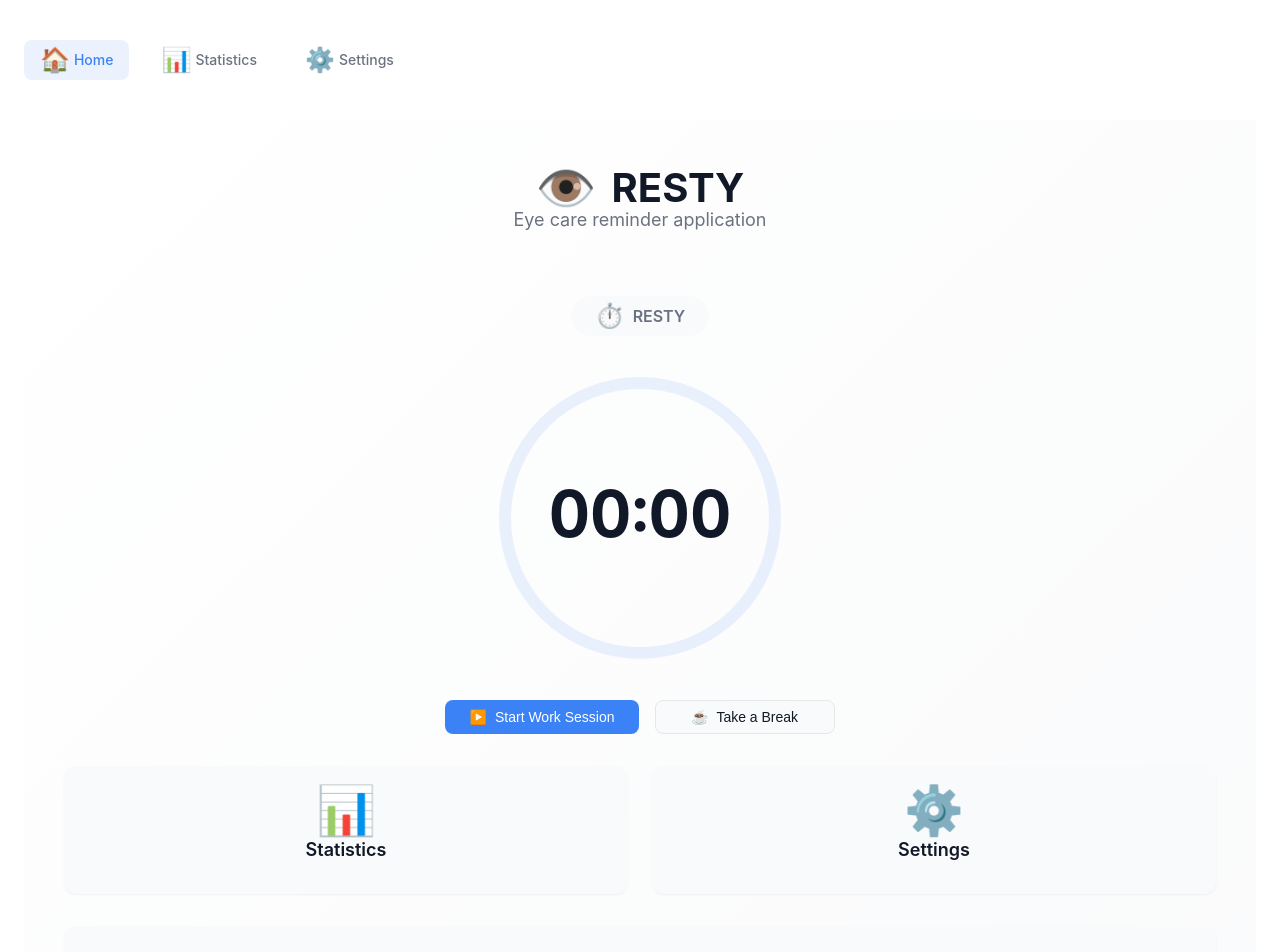
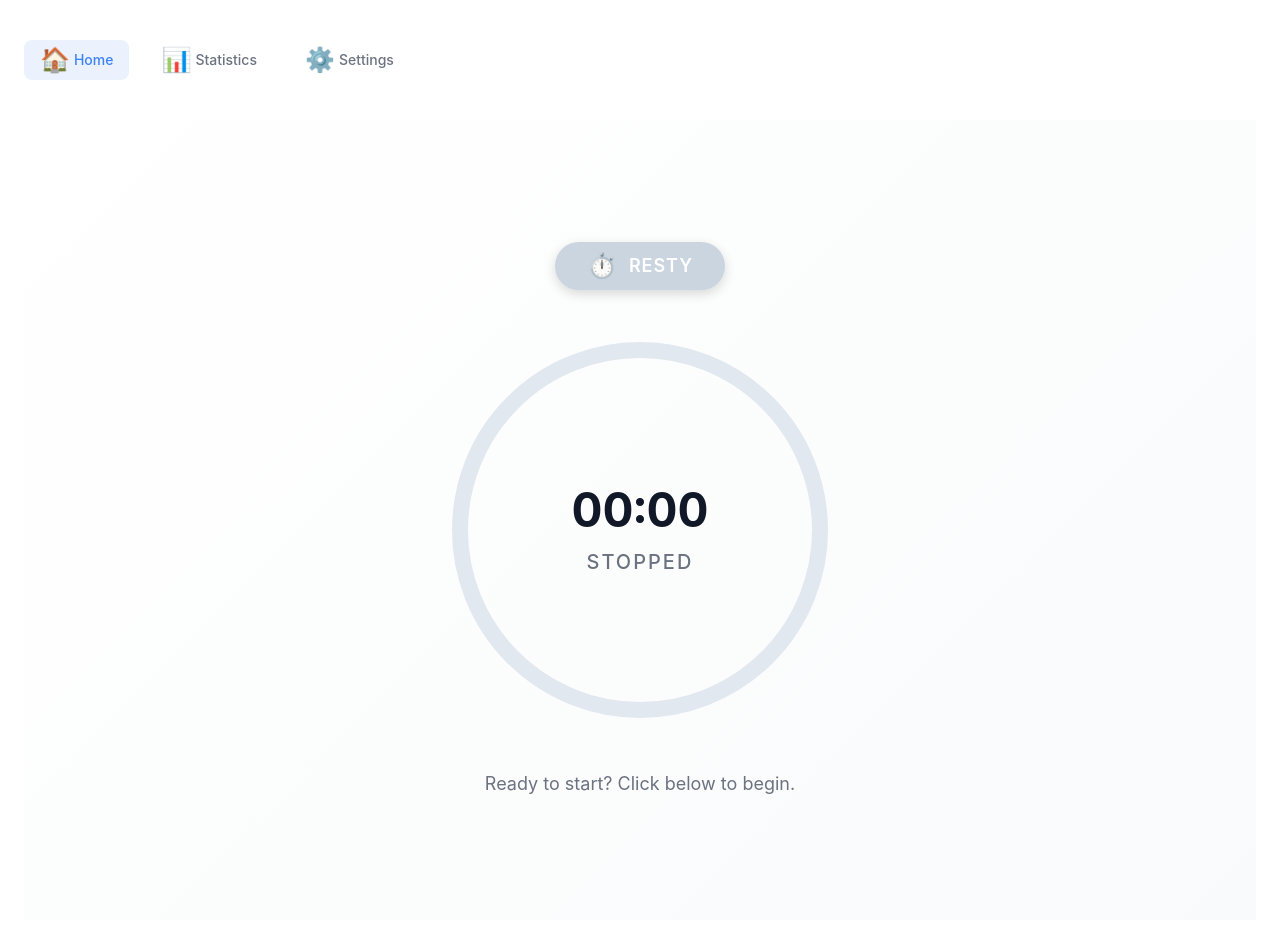
Before and after one commit to youtonghy/RESTY, a React (Vite) app: page / in a window 1280 px wide. Shown: the top 952 px of the page. Built offline with nearby package versions, Linux system fonts and the light colour scheme.

Commit message:
优化休息提醒界面，调整样式和布局，添加跳过和延长休息的按钮功能，同时更新多语言支持的文本内容。

```diff
--- a/break-reminder.html
+++ b/break-reminder.html
@@ -25,7 +25,7 @@
         .container {
             text-align: center;
             padding: 40px;
-            max-width: 600px;
+            max-width: 100%;
         }
 
         .icon {
@@ -44,28 +44,28 @@
         }
 
         h1 {
-            font-size: 48px;
+            font-size: 36px;
             font-weight: 700;
-            margin-bottom: 20px;
+            margin-bottom: 15px;
             text-shadow: 2px 2px 4px rgba(0, 0, 0, 0.2);
         }
 
         p {
-            font-size: 24px;
-            margin-bottom: 30px;
+            font-size: 18px;
+            margin-bottom: 25px;
             opacity: 0.95;
         }
 
         .timer {
-            font-size: 72px;
+            font-size: 64px;
             font-weight: 700;
-            margin: 30px 0;
+            margin: 25px 0;
             font-variant-numeric: tabular-nums;
             text-shadow: 2px 2px 8px rgba(0, 0, 0, 0.3);
         }
 
         .tips {
-            margin-top: 40px;
+            margin-top: 30px;
             padding: 20px;
             background: rgba(255, 255, 255, 0.1);
             border-radius: 12px;
@@ -73,8 +73,8 @@
         }
 
         .tips h3 {
-            font-size: 20px;
-            margin-bottom: 15px;
+            font-size: 18px;
+            margin-bottom: 12px;
         }
 
         .tips ul {
@@ -84,9 +84,9 @@
         }
 
         .tips li {
-            font-size: 16px;
-            margin: 8px 0;
-            padding-left: 24px;
+            font-size: 14px;
+            margin: 6px 0;
+            padding-left: 20px;
             position: relative;
         }
 
@@ -95,6 +95,46 @@
             position: absolute;
             left: 0;
             font-weight: bold;
+        }
+
+        .actions {
+            display: flex;
+            gap: 12px;
+            justify-content: center;
+            margin-top: 30px;
+        }
+
+        .btn {
+            padding: 12px 24px;
+            border: none;
+            border-radius: 8px;
+            font-size: 16px;
+            font-weight: 600;
+            cursor: pointer;
+            transition: all 0.3s;
+            display: flex;
+            align-items: center;
+            gap: 8px;
+        }
+
+        .btn-skip {
+            background: rgba(255, 255, 255, 0.2);
+            color: white;
+        }
+
+        .btn-skip:hover {
+            background: rgba(255, 255, 255, 0.3);
+            transform: translateY(-2px);
+        }
+
+        .btn-extend {
+            background: rgba(255, 255, 255, 0.9);
+            color: #667eea;
+        }
+
+        .btn-extend:hover {
+            background: white;
+            transform: translateY(-2px);
         }
 
         .btn-close {
@@ -129,6 +169,17 @@
 
         <div class="timer" id="timer">5:00</div>
 
+        <div class="actions">
+            <button class="btn btn-skip" onclick="skipBreak()">
+                <span>⏭️</span>
+                <span>Skip Break</span>
+            </button>
+            <button class="btn btn-extend" onclick="extendBreak()">
+                <span>⏰</span>
+                <span>+5 Minutes</span>
+            </button>
+        </div>
+
         <div class="tips">
             <h3>Break Tips:</h3>
             <ul>
@@ -143,6 +194,7 @@
     <script>
         const { listen } = window.__TAURI__.event;
         const { appWindow } = window.__TAURI__.window;
+        const { invoke } = window.__TAURI__.core;
 
         let remainingSeconds = 300; // 5 minutes default
 
@@ -163,6 +215,25 @@
             }
         });
 
+        // Skip break and start work
+        async function skipBreak() {
+            try {
+                await invoke('skip_phase');
+                closeWindow();
+            } catch (error) {
+                console.error('Failed to skip:', error);
+            }
+        }
+
+        // Extend break by 5 minutes
+        async function extendBreak() {
+            try {
+                await invoke('extend_phase');
+            } catch (error) {
+                console.error('Failed to extend:', error);
+            }
+        }
+
         // Close window function
         function closeWindow() {
             appWindow.close();
--- a/public/locales/en/translation.json
+++ b/public/locales/en/translation.json
@@ -123,6 +123,13 @@
     "no": "No",
     "minutes": "minutes",
     "seconds": "seconds",
-    "hours": "hours"
+    "hours": "hours",
+    "running": "Running",
+    "stopped": "Stopped"
+  },
+  "dashboard": {
+    "workMessage": "Focus on your work. Take care of your eyes!",
+    "breakMessage": "Relax and rest your eyes for a moment.",
+    "idleMessage": "Ready to start? Click below to begin."
   }
 }
--- a/src/pages/Dashboard.css
+++ b/src/pages/Dashboard.css
@@ -1,109 +1,61 @@
 .dashboard {
+  display: flex;
+  align-items: center;
+  justify-content: center;
+  min-height: 100vh;
+  padding: 20px;
   background: linear-gradient(135deg, var(--color-background) 0%, var(--color-surface) 100%);
 }
 
-.dashboard-header {
-  text-align: center;
-  margin-bottom: var(--spacing-xl);
-  padding: var(--spacing-xl) 0;
+.dashboard .container {
+  max-width: 600px;
+  width: 100%;
 }
 
-.app-logo {
+/* Minimal Timer Display */
+.timer-display-minimal {
   display: flex;
+  flex-direction: column;
   align-items: center;
-  justify-content: center;
-  gap: var(--spacing-md);
-  font-size: 2.5rem;
-  font-weight: 700;
-  color: var(--color-text-primary);
-  margin-bottom: var(--spacing-sm);
+  gap: 40px;
 }
 
-.logo-icon {
-  font-size: 3rem;
-  animation: pulse 2s ease-in-out infinite;
+/* Status Badge */
+.status-badge {
+  display: inline-flex;
+  align-items: center;
+  gap: 12px;
+  padding: 12px 32px;
+  border-radius: 50px;
+  color: white;
+  font-size: 18px;
+  font-weight: 600;
+  box-shadow: 0 4px 12px rgba(0, 0, 0, 0.15);
 }
 
-@keyframes pulse {
-  0%, 100% {
-    transform: scale(1);
-  }
-  50% {
-    transform: scale(1.05);
-  }
+.status-icon {
+  font-size: 24px;
 }
 
-.app-description {
-  font-size: 1.125rem;
-  color: var(--color-text-secondary);
+.status-text {
+  text-transform: uppercase;
+  letter-spacing: 1px;
 }
 
-.timer-display {
-  text-align: center;
-  margin-bottom: var(--spacing-xl);
+/* Timer Circle */
+.timer-circle-container {
+  position: relative;
+  width: 400px;
+  height: 400px;
+  margin: 0 auto;
 }
 
-.timer-status {
-  display: inline-flex;
-  align-items: center;
-  gap: var(--spacing-sm);
-  padding: var(--spacing-sm) var(--spacing-lg);
-  border-radius: 999px;
-  font-weight: 600;
-  margin-bottom: var(--spacing-xl);
-  transition: all 0.3s;
+.timer-svg {
+  width: 100%;
+  height: 100%;
 }
 
-.timer-status-icon {
-  font-size: 1.5rem;
-}
-
-.timer-status.status-work {
-  background: rgba(59, 130, 246, 0.1);
-  color: var(--color-primary);
-}
-
-.timer-status.status-break {
-  background: rgba(16, 185, 129, 0.1);
-  color: var(--color-success);
-}
-
-.timer-status.status-paused {
-  background: rgba(245, 158, 11, 0.1);
-  color: var(--color-warning);
-}
-
-.timer-status.status-idle {
-  background: var(--color-surface);
-  color: var(--color-text-secondary);
-}
-
-.timer-circle-large {
-  position: relative;
-  width: 300px;
-  height: 300px;
-  margin: 0 auto var(--spacing-xl);
-}
-
-.timer-svg-large {
-  width: 100%;
-  height: 100%;
-  color: var(--color-primary);
-}
-
-.status-break .timer-svg-large {
-  color: var(--color-success);
-}
-
-.status-paused .timer-svg-large {
-  color: var(--color-warning);
-}
-
-.timer-progress-large {
-  transition: stroke-dashoffset 1s linear;
-}
-
-.timer-text-large {
+.timer-content {
   position: absolute;
   top: 50%;
   left: 50%;
@@ -111,139 +63,82 @@
   text-align: center;
 }
 
-.timer-time-large {
-  font-size: 4rem;
+.timer-time {
+  font-size: 96px;
   font-weight: 700;
-  color: var(--color-text-primary);
   font-variant-numeric: tabular-nums;
   line-height: 1;
-  margin-bottom: var(--spacing-sm);
+  color: var(--color-text-primary);
+  margin-bottom: 16px;
 }
 
-.timer-label-large {
-  font-size: 1rem;
+.timer-subtitle {
+  font-size: 20px;
+  font-weight: 500;
   color: var(--color-text-secondary);
-  font-weight: 500;
   text-transform: uppercase;
-  letter-spacing: 1px;
+  letter-spacing: 2px;
 }
 
-.timer-controls {
-  display: flex;
-  gap: var(--spacing-md);
-  justify-content: center;
-  flex-wrap: wrap;
+/* Timer Info */
+.timer-info {
+  text-align: center;
+  max-width: 500px;
+  margin: 0 auto;
 }
 
-.btn-xl {
-  padding: var(--spacing-lg) var(--spacing-xl);
-  font-size: 1.125rem;
-  min-width: 180px;
+.timer-hint {
+  font-size: 18px;
+  line-height: 1.6;
+  color: var(--color-text-secondary);
+  margin: 0;
 }
 
-.btn-icon {
-  margin-right: var(--spacing-sm);
+/* Responsive Design */
+@media (max-width: 768px) {
+  .timer-circle-container {
+    width: 300px;
+    height: 300px;
   }
 
-.quick-actions {
-  display: grid;
-  grid-template-columns: repeat(auto-fit, minmax(200px, 1fr));
-  gap: var(--spacing-lg);
-  margin-bottom: var(--spacing-xl);
+  .timer-time {
+    font-size: 72px;
   }
 
-.quick-action-card {
-  background: var(--color-surface);
-  padding: var(--spacing-xl);
-  border-radius: var(--radius-lg);
-  text-align: center;
-  text-decoration: none;
-  color: var(--color-text-primary);
-  box-shadow: var(--shadow-sm);
-  transition: all 0.3s;
-  cursor: pointer;
+  .timer-subtitle {
+    font-size: 16px;
   }
 
-.quick-action-card:hover {
-  transform: translateY(-4px);
-  box-shadow: var(--shadow-md);
-  background: var(--color-surface-hover);
+  .status-badge {
+    font-size: 16px;
+    padding: 10px 24px;
   }
 
-.quick-action-icon {
-  font-size: 3rem;
-  margin-bottom: var(--spacing-md);
+  .status-icon {
+    font-size: 20px;
   }
 
-.quick-action-label {
-  font-weight: 600;
-  font-size: 1.125rem;
+  .timer-hint {
+    font-size: 16px;
+  }
 }
 
-.info-cards {
-  margin-bottom: var(--spacing-xl);
-}
-
-.info-card {
-  background: var(--color-surface);
-  padding: var(--spacing-xl);
-  border-radius: var(--radius-lg);
-  box-shadow: var(--shadow-sm);
-}
-
-.info-card-title {
-  font-size: 1.25rem;
-  font-weight: 600;
-  margin-bottom: var(--spacing-md);
-  color: var(--color-text-primary);
-}
-
-.info-list {
-  list-style: none;
-  padding: 0;
-}
-
-.info-list li {
-  padding: var(--spacing-sm) 0;
-  padding-left: var(--spacing-lg);
-  position: relative;
-  color: var(--color-text-secondary);
-  line-height: 1.6;
-}
-
-.info-list li::before {
-  content: '✓';
-  position: absolute;
-  left: 0;
-  color: var(--color-success);
-  font-weight: 700;
-}
-
-/* Responsive */
-@media (max-width: 768px) {
-  .app-logo {
-    font-size: 2rem;
-  }
-
-  .logo-icon {
-    font-size: 2.5rem;
-  }
-
-  .timer-circle-large {
+@media (max-width: 480px) {
+  .timer-circle-container {
     width: 250px;
     height: 250px;
   }
 
-  .timer-time-large {
-    font-size: 3rem;
+  .timer-time {
+    font-size: 56px;
   }
 
-  .btn-xl {
-    min-width: 150px;
-    font-size: 1rem;
+  .timer-subtitle {
+    font-size: 14px;
   }
 
-  .quick-actions {
-    grid-template-columns: 1fr;
+  .status-badge {
+    font-size: 14px;
+    padding: 8px 20px;
   }
 }
--- a/src/pages/Dashboard.tsx
+++ b/src/pages/Dashboard.tsx
@@ -1,6 +1,5 @@
 import { useEffect, useState } from 'react';
 import { useTranslation } from 'react-i18next';
-import { Link } from 'react-router-dom';
 import { useAppStore } from '../store';
 import * as api from '../utils/api';
 import './Dashboard.css';
@@ -21,44 +20,7 @@ export function Dashboard() {
     setTimeDisplay(`${String(minutes).padStart(2, '0')}:${String(seconds).padStart(2, '0')}`);
   }, [timerInfo.remainingSeconds]);
 
-  const handleStartWork = async () => {
-    try {
-      await api.startWork();
-    } catch (error) {
-      console.error('Failed to start work:', error);
-    }
-  };
-
-  const handleStartBreak = async () => {
-    try {
-      await api.startBreak();
-    } catch (error) {
-      console.error('Failed to start break:', error);
-    }
-  };
-
-  const handlePause = async () => {
-    try {
-      if (timerInfo.state === 'running') {
-        await api.pauseTimer();
-      } else if (timerInfo.state === 'paused') {
-        await api.resumeTimer();
-      }
-    } catch (error) {
-      console.error('Failed to toggle pause:', error);
-    }
-  };
-
-  const handleSkip = async () => {
-    try {
-      await api.skipPhase();
-    } catch (error) {
-      console.error('Failed to skip:', error);
-    }
-  };
-
   const isRunning = timerInfo.state === 'running';
-  const isPaused = timerInfo.state === 'paused';
   const isStopped = timerInfo.state === 'stopped';
   const isWorkPhase = timerInfo.phase === 'work';
   const isBreakPhase = timerInfo.phase === 'break';
@@ -75,125 +37,73 @@ export function Dashboard() {
     return t('app.name');
   };
 
-  const getStatusColor = () => {
-    if (isRunning && isWorkPhase) return 'status-work';
-    if (isRunning && isBreakPhase) return 'status-break';
-    if (isPaused) return 'status-paused';
-    return 'status-idle';
+  const getPhaseColor = () => {
+    if (isWorkPhase) return '#667eea';
+    if (isBreakPhase) return '#48bb78';
+    return '#cbd5e0';
   };
 
   return (
     <div className="page dashboard">
       <div className="container">
-        {/* Header */}
-        <header className="dashboard-header">
-          <h1 className="app-logo">
-            <span className="logo-icon">👁️</span>
-            {t('app.name')}
-          </h1>
-          <p className="app-description">{t('app.description')}</p>
-        </header>
-
-        {/* Main Timer Display */}
-        <section className="timer-display">
-          <div className={`timer-status ${getStatusColor()}`}>
-            <div className="timer-status-icon">{getPhaseIcon()}</div>
-            <div className="timer-status-text">{getPhaseLabel()}</div>
+        {/* Minimal Timer Display */}
+        <section className="timer-display-minimal">
+          {/* Status Badge */}
+          <div className="status-badge" style={{ backgroundColor: getPhaseColor() }}>
+            <span className="status-icon">{getPhaseIcon()}</span>
+            <span className="status-text">{getPhaseLabel()}</span>
           </div>
 
-          <div className="timer-circle-large">
-            <svg className="timer-svg-large" viewBox="0 0 300 300">
+          {/* Large Timer Circle */}
+          <div className="timer-circle-container">
+            <svg className="timer-svg" viewBox="0 0 400 400">
+              {/* Background Circle */}
               <circle
-                className="timer-bg-large"
-                cx="150"
-                cy="150"
-                r="135"
+                className="timer-bg"
+                cx="200"
+                cy="200"
+                r="180"
                 fill="none"
-                stroke="currentColor"
-                strokeWidth="12"
-                opacity="0.1"
+                stroke="#e2e8f0"
+                strokeWidth="16"
               />
+              {/* Progress Circle */}
               {!isStopped && (
                 <circle
-                  className="timer-progress-large"
-                  cx="150"
-                  cy="150"
-                  r="135"
+                  className="timer-progress"
+                  cx="200"
+                  cy="200"
+                  r="180"
                   fill="none"
-                  stroke="currentColor"
-                  strokeWidth="12"
+                  stroke={getPhaseColor()}
+                  strokeWidth="16"
                   strokeLinecap="round"
-                  strokeDasharray={`${2 * Math.PI * 135}`}
+                  strokeDasharray={`${2 * Math.PI * 180}`}
                   strokeDashoffset={`${
-                    2 * Math.PI * 135 * (1 - timerInfo.remainingSeconds / timerInfo.totalSeconds)
+                    2 * Math.PI * 180 * (1 - timerInfo.remainingSeconds / timerInfo.totalSeconds)
                   }`}
-                  transform="rotate(-90 150 150)"
+                  transform="rotate(-90 200 200)"
+                  style={{ transition: 'stroke-dashoffset 1s linear' }}
                 />
               )}
             </svg>
-            <div className="timer-text-large">
-              <div className="timer-time-large">{timeDisplay}</div>
-              {!isStopped && (
-                <div className="timer-label-large">
-                  {isRunning ? 'Running' : isPaused ? 'Paused' : 'Ready'}
-                </div>
-              )}
+
+            {/* Time Display */}
+            <div className="timer-content">
+              <div className="timer-time">{timeDisplay}</div>
+              <div className="timer-subtitle">
+                {isRunning ? t('common.running') : t('common.stopped')}
+              </div>
             </div>
           </div>
 
-          {/* Timer Controls */}
-          <div className="timer-controls">
-            {isStopped && (
-              <>
-                <button className="btn btn-primary btn-xl" onClick={handleStartWork}>
-                  <span className="btn-icon">▶️</span>
-                  {t('tray.startWork')}
-                </button>
-                <button className="btn btn-secondary btn-xl" onClick={handleStartBreak}>
-                  <span className="btn-icon">☕</span>
-                  {t('tray.startBreak')}
-                </button>
-              </>
-            )}
-
-            {!isStopped && (
-              <>
-                <button className="btn btn-primary btn-xl" onClick={handlePause}>
-                  <span className="btn-icon">{isRunning ? '⏸️' : '▶️'}</span>
-                  {isRunning ? t('tray.pause') : t('tray.resume')}
-                </button>
-                <button className="btn btn-secondary btn-lg" onClick={handleSkip}>
-                  <span className="btn-icon">⏭️</span>
-                  {t('shortcuts.skip')}
-                </button>
-              </>
-            )}
-          </div>
-        </section>
-
-        {/* Quick Actions */}
-        <section className="quick-actions">
-          <Link to="/analytics" className="quick-action-card">
-            <div className="quick-action-icon">📊</div>
-            <div className="quick-action-label">{t('tray.analytics')}</div>
-          </Link>
-
-          <Link to="/settings" className="quick-action-card">
-            <div className="quick-action-icon">⚙️</div>
-            <div className="quick-action-label">{t('tray.settings')}</div>
-          </Link>
-        </section>
-
-        {/* Info Cards */}
-        <section className="info-cards">
-          <div className="info-card">
-            <h3 className="info-card-title">Quick Tips</h3>
-            <ul className="info-list">
-              <li>Take regular breaks to reduce eye strain</li>
-              <li>Follow the 20-20-20 rule: Every 20 minutes, look at something 20 feet away for 20 seconds</li>
-              <li>Adjust your monitor brightness to match your environment</li>
-              <li>Keep your screen at arm's length distance</li>
-            </ul>
+          {/* Simple Info */}
+          <div className="timer-info">
+            <p className="timer-hint">
+              {isWorkPhase && t('dashboard.workMessage')}
+              {isBreakPhase && t('dashboard.breakMessage')}
+              {!isWorkPhase && !isBreakPhase && t('dashboard.idleMessage')}
+            </p>
           </div>
         </section>
       </div>
```
Also changed, not shown: public/locales/zh-CN/translation.json (+8 -1 lines). Lines whose indentation alone changed are shown as unchanged.
